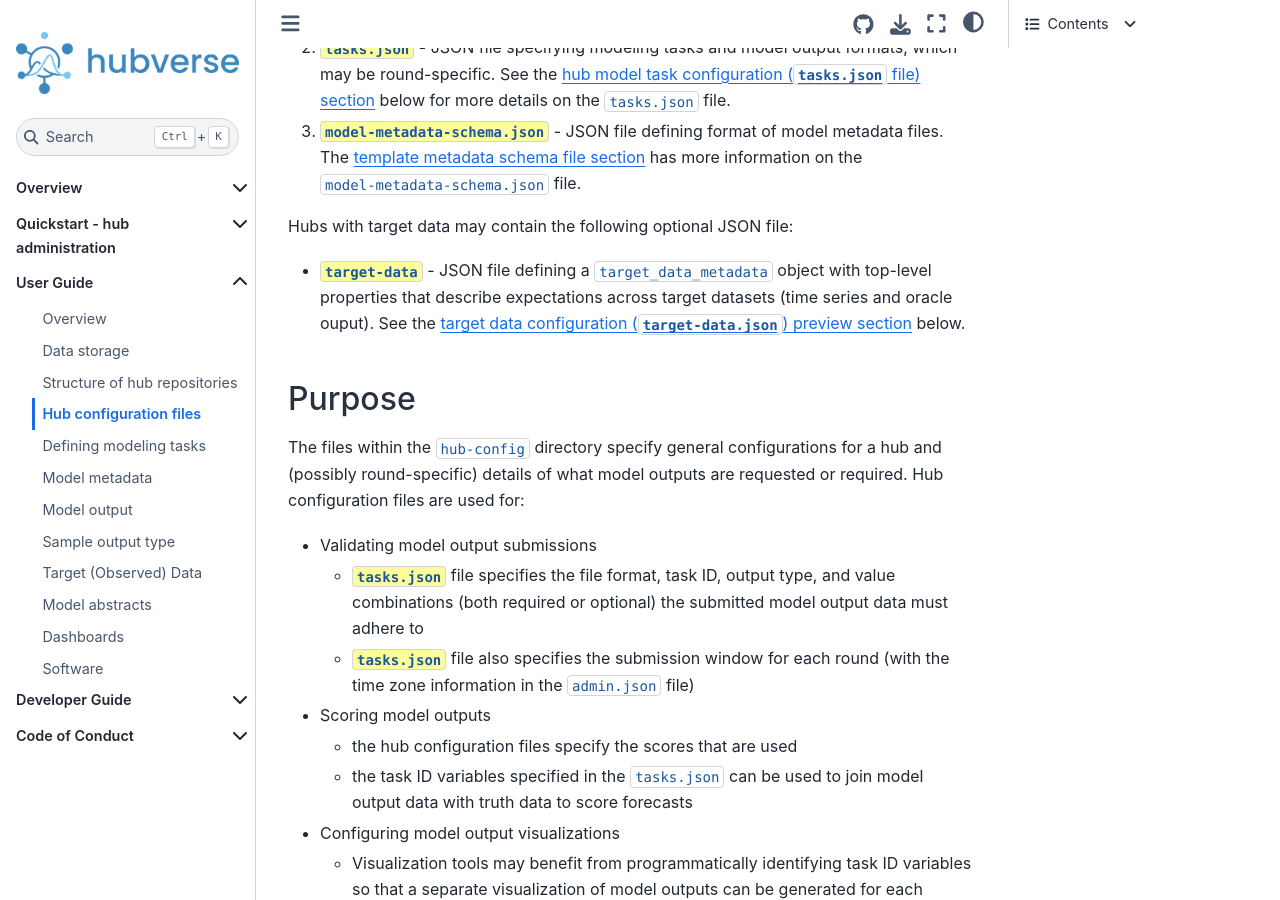
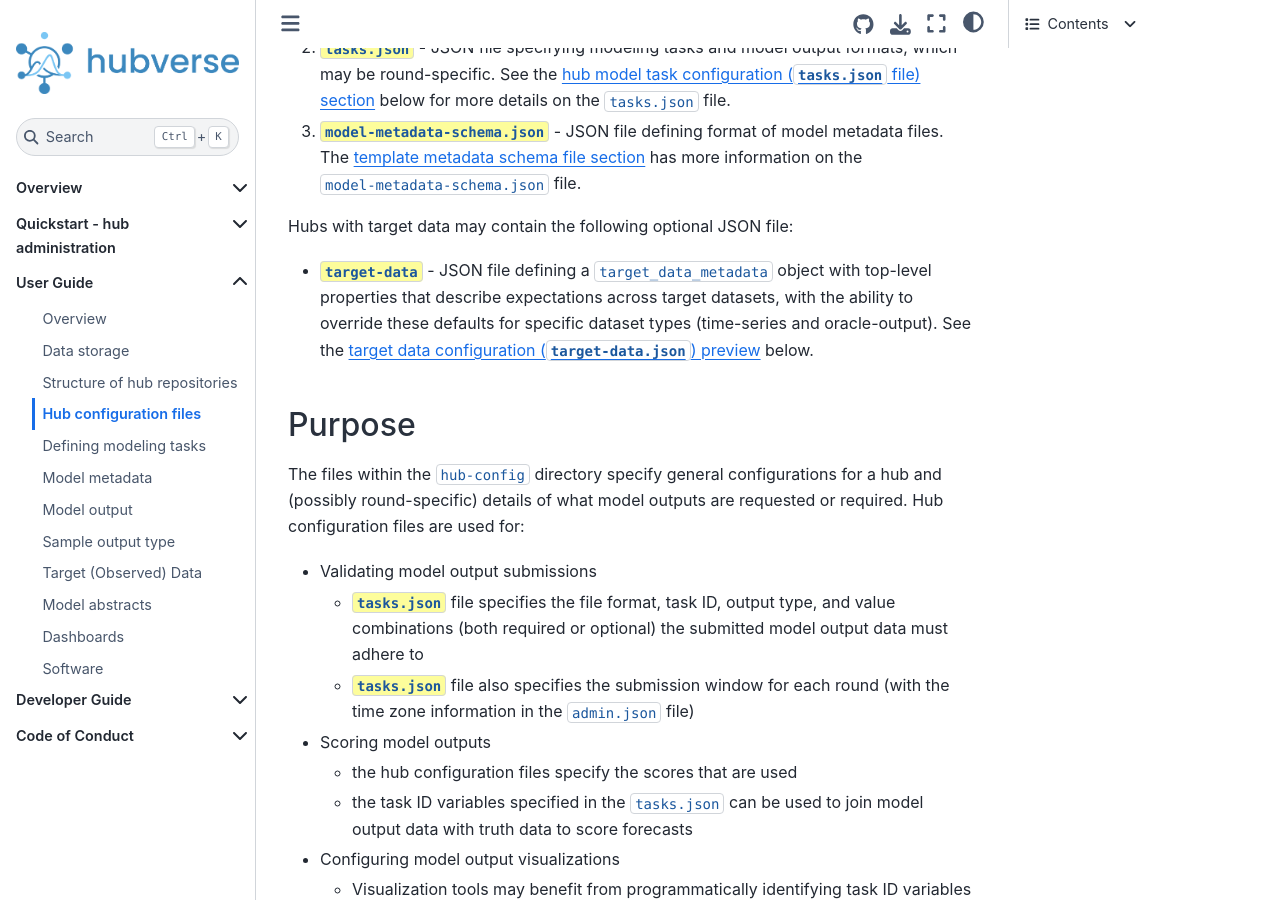
Before and after one commit to hubverse-org/hubDocs, a Sphinx documentation site: the page built from docs/source/user-guide/hub-config.md, in a window 1280 px wide and 900 px high, scrolled down 362 px. Built offline with Sphinx 7.4.7 and the Sphinx Book theme 1.1.4, drawn with Linux system fonts in a browser that asks for light colours; comment, search, counter and statistics services are not loaded.

Commit message:
Update hub-config.md

```diff
--- a/docs/source/user-guide/hub-config.md
+++ b/docs/source/user-guide/hub-config.md
@@ -7,7 +7,7 @@
    3. `model-metadata-schema.json`{.codeitem} - JSON file defining format of model metadata files. The [template metadata schema file section](#model-metadata-schema) has more information on the `model-metadata-schema.json` file.
 
 Hubs with target data may contain the following optional JSON file:
-* `target-data`{.codeitem} - JSON file defining a `target_data_metadata` object with top-level properties that describe expectations across target datasets (time series and oracle ouput). See the [target data configuration (`target-data.json`) preview section](#target-data-config) below.
+* `target-data`{.codeitem} - JSON file defining a `target_data_metadata` object with top-level properties that describe expectations across target datasets, with the ability to override these defaults for specific dataset types (time-series and oracle-output). See the [target data configuration (`target-data.json`) preview](#target-data-config) below.
 
 [^json]: We do not currently support json references or yaml metadata files due to technical issues.
 
```
